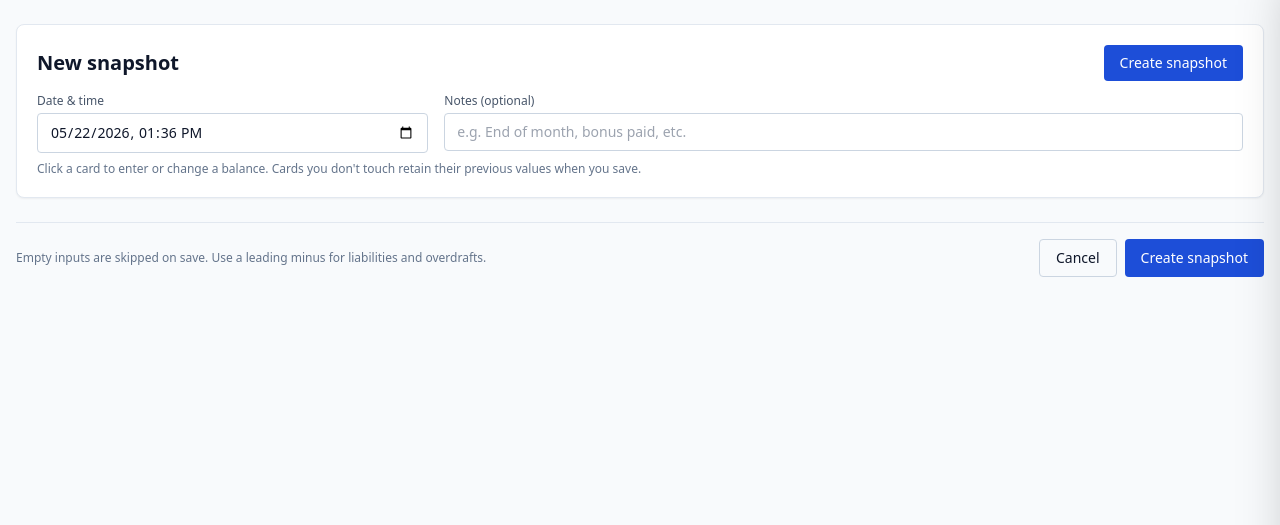
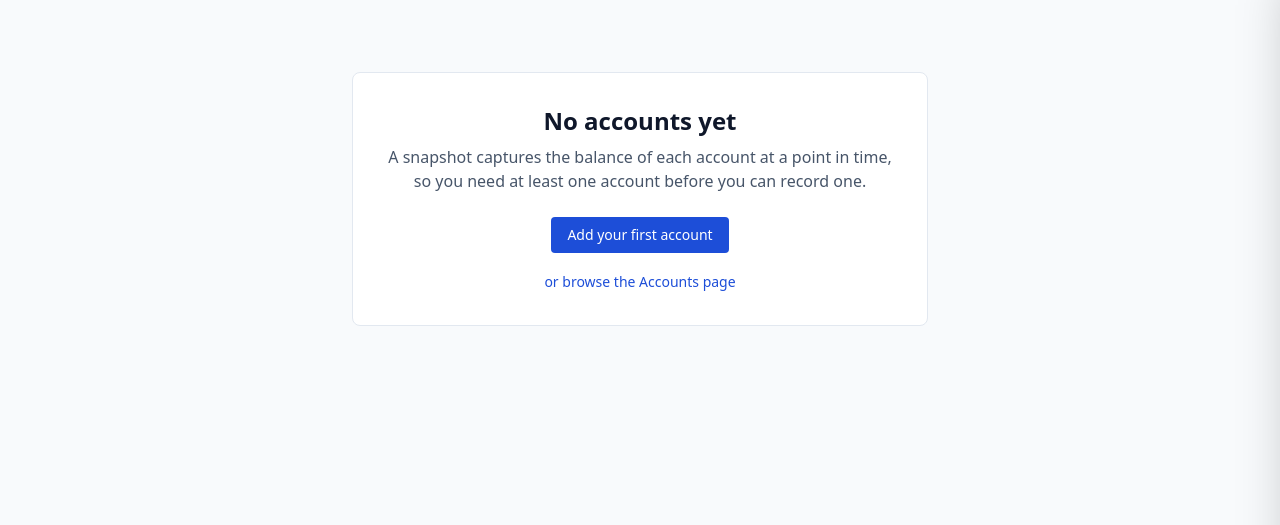
Before and after one commit to rcastley/networth-app, a FastAPI app: page /snapshots/new in a window 1280 px wide. Shown: the part 57-582 px from the top of the page. Run offline with FastAPI, Linux system fonts and the light colour scheme; style sheets or scripts are compiled from the project's sources; some libraries are stand-ins or nearby versions.

Commit message:
Block snapshot creation when no accounts exist
GET /snapshots/new renders an empty-state with a link to add an account
when no active leaf accounts are present. POST /snapshots returns 400 to
prevent creating an empty snapshot via direct request.

```diff
--- a/app/main.py
+++ b/app/main.py
@@ -239,6 +239,16 @@ def _build_card_grid(db: Session, prefill: Optional[dict] = None) -> dict:
 
 @app.get("/snapshots/new", response_class=HTMLResponse)
 def snapshot_new_form(request: Request, db: Session = Depends(get_db)):
+    if not services.active_leaf_accounts(db):
+        return templates.TemplateResponse(
+            "snapshot_form.html",
+            {
+                "request": request,
+                "view_id": "snapshot_form",
+                "no_accounts": True,
+                "form_title": "New snapshot",
+            },
+        )
     latest = services.latest_snapshot(db)
     prefill = services.balance_map(latest)
     grid = _build_card_grid(db, prefill)
@@ -261,6 +271,8 @@ def snapshot_new_form(request: Request, db: Session = Depends(get_db)):
 
 @app.post("/snapshots")
 async def snapshot_create(request: Request, db: Session = Depends(get_db)):
+    if not services.active_leaf_accounts(db):
+        raise HTTPException(400, "Add at least one account before creating a snapshot.")
     form = await request.form()
     snap_dt = _parse_dt(form.get("snapshot_date"))
     notes = (form.get("notes") or "").strip()
--- a/app/templates/snapshot_form.html
+++ b/app/templates/snapshot_form.html
@@ -2,6 +2,18 @@
 {% block title %}{{ form_title }} · Net Worth{% endblock %}
 
 {% block content %}
+{% if no_accounts %}
+<div class="max-w-xl mx-auto mt-12">
+  <div class="bg-white border border-slate-200 rounded-lg p-8 text-center">
+    <h1 class="text-2xl font-semibold text-slate-900 mb-2">No accounts yet</h1>
+    <p class="text-slate-600 mb-6">A snapshot captures the balance of each account at a point in time, so you need at least one account before you can record one.</p>
+    <a href="/accounts/new" class="inline-block bg-brand-700 hover:bg-brand-900 text-white text-sm font-medium px-4 py-2 rounded">Add your first account</a>
+    <div class="mt-4">
+      <a href="/accounts" class="text-sm text-brand-700 hover:underline">or browse the Accounts page</a>
+    </div>
+  </div>
+</div>
+{% else %}
 <form method="post" action="{{ form_action }}" class="space-y-6">
 
   <!-- Sticky header: title, date/time, notes, save -->
@@ -139,6 +151,7 @@
     </div>
   </div>
 </form>
+{% endif %}
 
 <script>
   // Click a card face → toggle the corresponding editor panel
```
